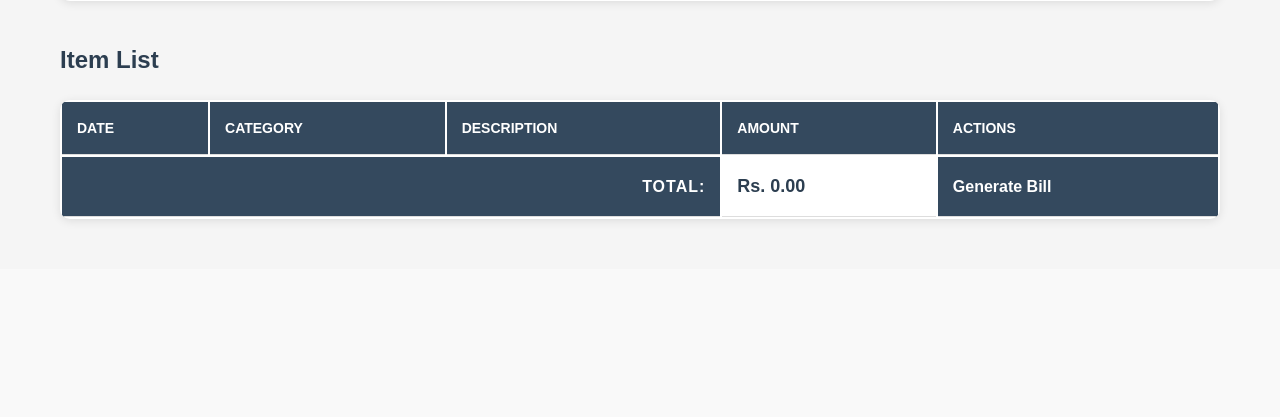
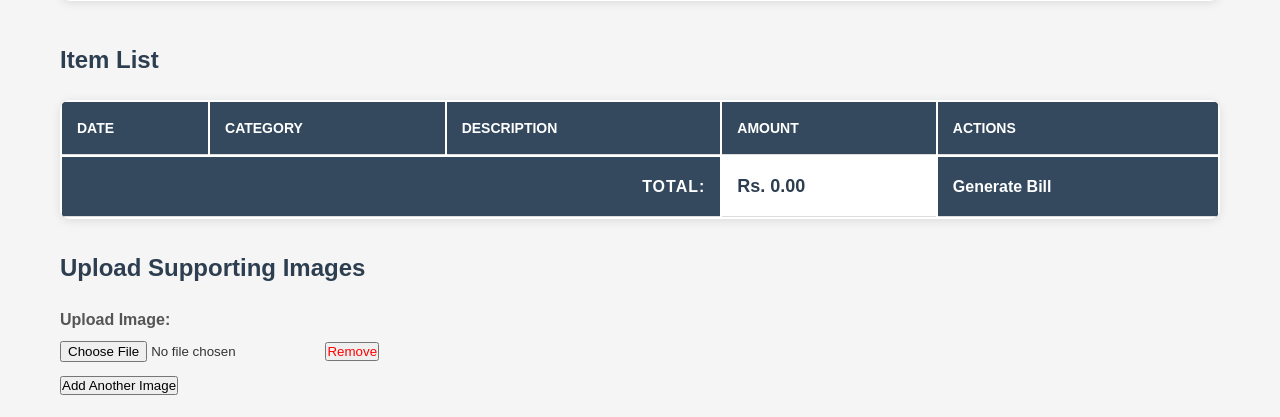
Before and after one commit to automationteamfsu-create/FSUBILL, a Flask app: page / in a window 1280 px wide. Shown: the part 1017-1434 px from the top of the page. Before the commit the page ends 1240 px from the top, so only its background shows below. Run offline with Flask 3, Linux system fonts and the light colour scheme.

Commit message:
added methods for uploading multiple images

```diff
--- a/app.py
+++ b/app.py
@@ -1,3 +1,4 @@
+import base64
 import json
 from flask import Flask,render_template,request,make_response
 import requests
@@ -28,6 +29,22 @@ def parlament():
         total = sum([float(i[3]) for i in list_of_lists])
         print(list_of_lists)
 
+
+        # image creation
+        images_base64 = []  # list of dicts {filename, mime_type, data}
+        for key in request.files:
+            file = request.files[key]
+            file_bytes = file.read()
+            encoded_str = base64.b64encode(file_bytes).decode("utf-8")
+            mime_type = file.mimetype
+            images_base64.append({
+                "filename": file.filename,
+                "mime_type": mime_type,
+                "data": encoded_str
+            })
+        print(images_base64)
+
+
         # rd =
         # pdf = HTML(string=rd).write_pdf()
         # response=  make_response(pdf)
@@ -35,7 +52,7 @@ def parlament():
         # response.headers['Content-Disposition'] = 'inline; filename=page.pdf'
         url = "https://api.pdfendpoint.com/v1/convert"
 
-        rd = render_template('bill-new.html', title=title, date=date, tableData=list_of_lists, total=total, downloadLink="", downloadName="")
+        rd = render_template('bill-new.html', title=title, date=date, tableData=list_of_lists, total=total, downloadLink="", downloadName="",images=images_base64)
 
         payload = {
             "html": rd,
@@ -53,7 +70,7 @@ def parlament():
         response = requests.request("POST", url, json=payload, headers=headers)
         aa = (response.json()['data']['url'])
 
-        return render_template('bill-new.html', title=title, date=date, tableData=list_of_lists, total=total, downloadLink=aa, downloadName="Download? Zoom out if you can't see complete tabel ")
+        return render_template('bill-new.html', title=title, date=date, tableData=list_of_lists, total=total, downloadLink=aa, downloadName="Download? Zoom out if you can't see complete tabel ",images=images_base64)
 
 
 
--- a/static/javascript.js
+++ b/static/javascript.js
@@ -144,6 +144,7 @@ function generateBill() {
     const form = document.createElement('form');
     form.method = 'POST';
     form.action = '/generate-bill';
+    form.enctype = 'multipart/form-data'; // Important for file uploads
 
     // Add all fields as hidden inputs
     for (const key in data) {
@@ -151,17 +152,31 @@ function generateBill() {
         input.type = 'hidden';
         input.name = key;
 
-        // If value is an object/array, stringify it
         if (typeof data[key] === "object") {
             input.value = JSON.stringify(data[key]);
         } else {
             input.value = data[key];
         }
 
-        // Optional: show in HTML for debugging
-        input.setAttribute('data-debug', input.value); // you can see value in inspector
+        // Optional debug attribute
+        input.setAttribute('data-debug', input.value);
         form.appendChild(input);
     }
+
+    // Add all file inputs
+    const fileInputs = document.querySelectorAll('input[type="file"][name="supportingImages"]');
+    fileInputs.forEach((fileInput, index) => {
+        if (fileInput.files.length > 0) {
+            const clonedInput = fileInput.cloneNode();
+            clonedInput.name = `supportingImage_${index}`; // Unique name per file
+            form.appendChild(clonedInput);
+
+            // Transfer the file to the cloned input
+            const dataTransfer = new DataTransfer();
+            dataTransfer.items.add(fileInput.files[0]);
+            clonedInput.files = dataTransfer.files;
+        }
+    });
 
     // Append the form to the document and submit
     document.body.appendChild(form);
--- a/static/style.css
+++ b/static/style.css
@@ -3,6 +3,15 @@
     padding: 0;
     box-sizing: border-box;
 }
+    .file-input-group {
+      margin-bottom: 8px;
+    }
+    .remove-file-btn {
+      margin-left: 8px;
+      color: red;
+      cursor: pointer;
+    }
+
 
 body {
     font-family: Arial, sans-serif;
--- a/templates/Index.html
+++ b/templates/Index.html
@@ -65,9 +65,49 @@
                 </tr>
             </tfoot>
         </table>
+
+
+<h2>Upload Supporting Images</h2>
+
+  <div id="fileInputsContainer">
+    <!-- Initial file input with remove button -->
+    <div class="file-input-group">
+      <label for="supportingImage1">Upload Image:</label>
+      <input type="file" id="supportingImage1" name="supportingImages" accept="image/*">
+      <button type="button" onclick="removeFileInput(this)" class="remove-file-btn">Remove</button>
     </div>
+  </div>
+
+  <button type="button" onclick="addFileInput()">Add Another Image</button>
+
 
     <script src="{{url_for('static',filename='javascript.js')}}"></script>
     <script src="billPage.js"></script>
+  <script>
+    let fileCounter = 1;
+
+    function addFileInput() {
+      fileCounter++;
+      const container = document.getElementById('fileInputsContainer');
+
+      const newFileGroup = document.createElement('div');
+      newFileGroup.className = 'file-input-group';
+      newFileGroup.innerHTML = `
+        <label for="supportingImage${fileCounter}">Upload Image:</label>
+        <input type="file" id="supportingImage${fileCounter}" name="supportingImages" accept="image/*">
+        <button type="button" onclick="removeFileInput(this)" class="remove-file-btn">Remove</button>
+      `;
+
+      container.appendChild(newFileGroup);
+    }
+
+    function removeFileInput(button) {
+      button.parentElement.remove();
+    }
+
+    // Make globally available if needed elsewhere
+    window.addFileInput = addFileInput;
+    window.removeFileInput = removeFileInput;
+  </script>
 </body>
 </html>
--- a/templates/bill-new.html
+++ b/templates/bill-new.html
@@ -381,6 +381,12 @@
     <div class="bottom-right"></div>
   </div>
 
+  {% for img in images %}
+        <div>
+            <img src="data:{{ img.mime_type }};base64,{{ img.data }}" alt="{{ img.filename }}" >
+        </div>
+    {% endfor %}
+
 
   <script src="billPage.js"></script>
   <script>
```
